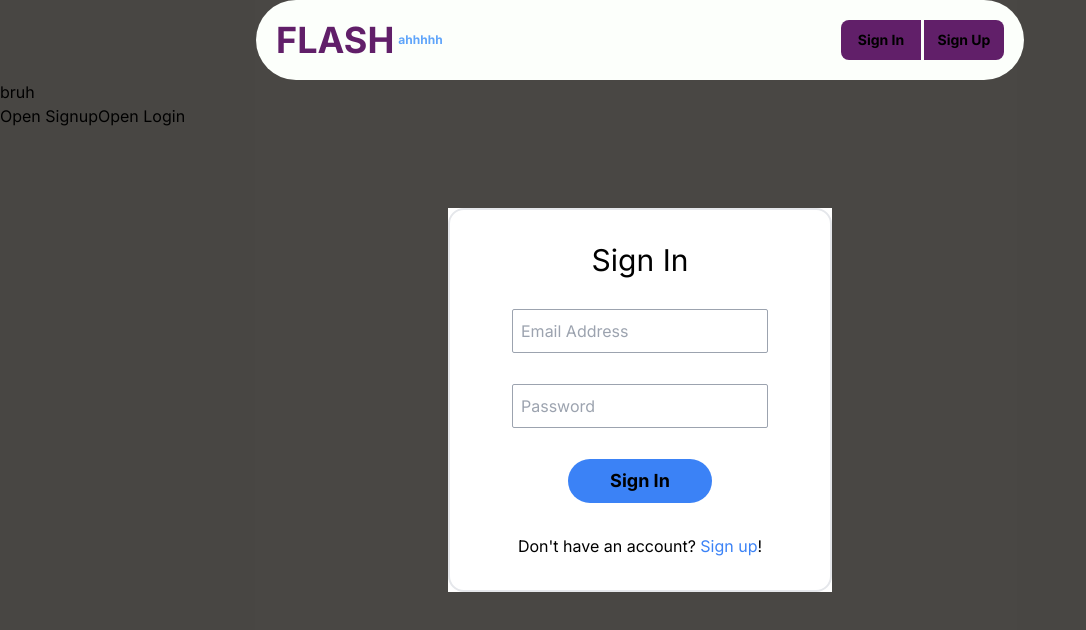
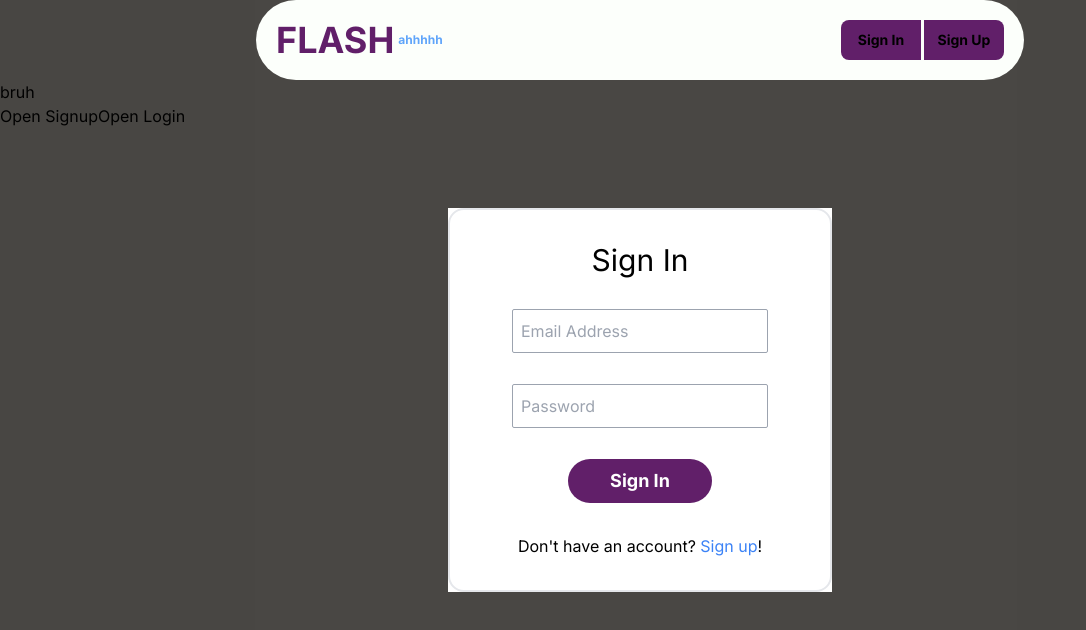
Before and after one commit to BadaBingBadaBo0m/FLASHahhhhh, a Next.js app: page /modal in a window 1280 px wide. Both pictures are taken after a click on the button "Sign In". Shown: the top 630 px of the page, without its empty margins (0-1086 px from the left). Built offline with nearby package versions, Linux system fonts and the light colour scheme; no server answers.

Commit message:
styled buttons on sign in and sign out modals

```diff
--- a/src/components/SignInModal/index.js
+++ b/src/components/SignInModal/index.js
@@ -55,7 +55,7 @@ const SignInForm = () => {
           className='w-64 h-11 p-2 rounded-sm outline-none bg-nav-background border border-gray-400'
         />
 
-        <button className='bg-blue-500 w-36 h-11 rounded-full font-bold text-lg' type="submit" onClick={handleSubmit}>Sign In</button>
+        <button className='bg-purple text-white w-36 h-11 rounded-full font-bold text-lg' type="submit" onClick={handleSubmit}>Sign In</button>
         <div>Don't have an account? <a className='cursor-pointer text-blue-500' onClick={() => setModalContent(<SignupForm />)}>Sign up</a>!</div>
       </form>
     </div>
--- a/src/components/SignupModal/index.js
+++ b/src/components/SignupModal/index.js
@@ -65,7 +65,7 @@ const SignupForm = () => {
           className='w-64 h-11 p-2 rounded-sm outline-none bg-nav-background border border-gray-400'
         />
 
-        <button className='bg-blue-500 w-36 h-11 rounded-full font-bold text-lg' type="submit" onClick={handleSubmit}>Sign up</button>
+        <button className='bg-purple text-white w-36 h-11 rounded-full font-bold text-lg' type="submit" onClick={handleSubmit}>Sign up</button>
         <div>Already have an account? <a className='cursor-pointer text-blue-500' onClick={() => setModalContent(<SignInForm />)}>Login</a>!</div>
       </form>
     </div>
```
